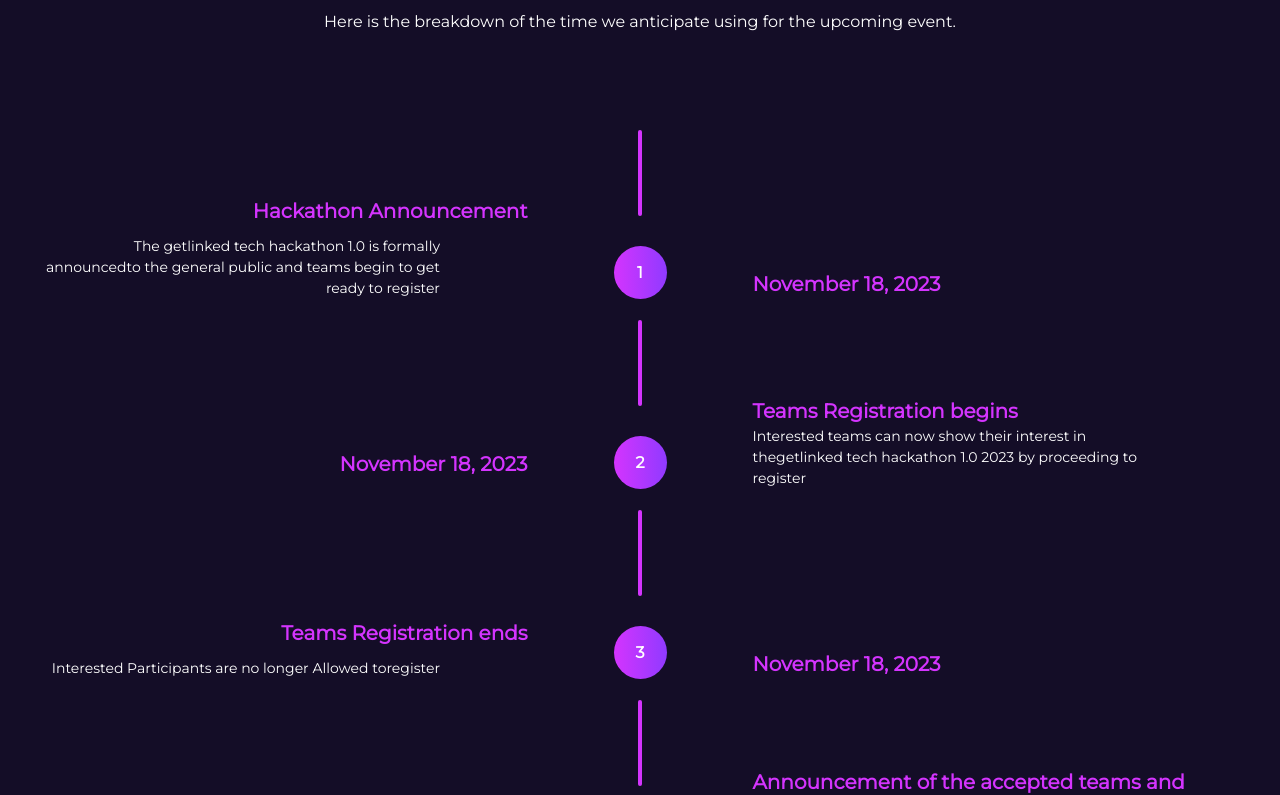
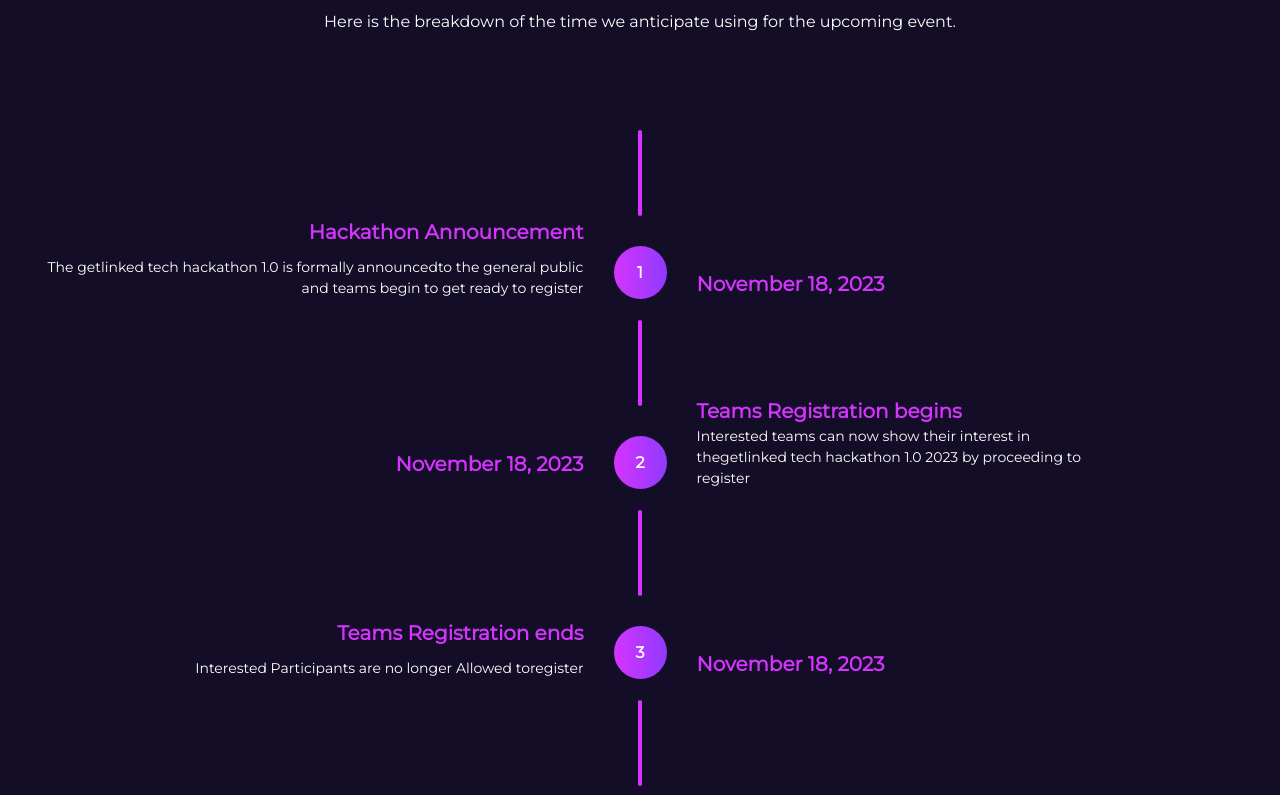
Before and after one commit to nosavic/getlinkedhackaton-1.0, a Next.js app: page / in a window 1280 px wide. Shown: the part 4573-5368 px from the top of the page. Built offline with nearby package versions, Linux system fonts and the light colour scheme.

Commit message:
progress

```diff
--- a/components/Middle6.tsx
+++ b/components/Middle6.tsx
@@ -9,7 +9,7 @@
 
 function Middle5() {
   return (
-    <main className="mt-[150px] mx-[40px] mb-[60px] justify-evenly flex-col">
+    <main className="mt-[150px] mx-[40px] mb-[60px] justify-evenly  flex-col">
       <div className="text-center mb-[91px]">
         <p className="font-[700px] text-[32px]">Timeline</p>
         <p>
--- a/src/app/globals.css
+++ b/src/app/globals.css
@@ -184,7 +184,7 @@
   align-items: center;
   font-weight: bold;
   font-size: 16px;
-  margin: 0 86px;
+  /* margin: 0 86px; */
   transition: cubic-bezier(0.165, 0.84, 0.44, 1) 300ms;
   background: linear-gradient(270deg, #903aff 0%, #d434fe 100%);
 }
@@ -210,6 +210,12 @@
   scale: 110%;
 }
 
+.off-left {
+  display: none;
+}
+
+
+
 /* @media screen and (max-width: 900px) {
   .step-label-left,
   .step-label-right {
--- a/tools/Step.tsx
+++ b/tools/Step.tsx
@@ -4,23 +4,21 @@
 function Step(prop: any) {
   return (
     <div>
-      <div className="vertical-stepper ">
+      <div className="vertical-stepper shrink ">
         <div className="step w-[100%] ">
-          <div className="step-label-left w-[50%] ">
+          <div className="step-label-left phone:hidden tablet:hidden w-[50%] pr-[30px]  ">
             <p className="text-[20px]  font-bold text-[#D434FE] mb-[10px]">
               {prop.left}
             </p>
-            <p className="max-w-[400px] font-[400px] text-[14px]">
-              {prop.leftt}
-            </p>
+            <p className=" font-[400px] text-[14px]">{prop.leftt}</p>
           </div>
-          <div className="">
-            <div className="">
+          <div className="flex-col ">
+            <div className="flex justify-center">
               <VerticalLine />
             </div>
-            <div className="step-number   ">{prop.num}</div>
+            <div className="step-number    ">{prop.num}</div>
           </div>
-          <div className="step-label-right w-[50%]">
+          <div className="step-label-right w-[50%] pl-[30px] phone:scale-[90%] phone:w-fit">
             <p className="text-[20px] font-bold text-[#D434FE]">{prop.right}</p>
             <p className="max-w-[400px] font-[400px] text-[14px] ">
               {prop.rightt}
--- a/tools/VerticalLine.tsx
+++ b/tools/VerticalLine.tsx
@@ -3,7 +3,7 @@
 function VerticalLine() {
   return (
     <div>
-      <div className="flex justify-evenly">
+      <div>
         <div className="vertical-line"></div>
       </div>
     </div>
```
